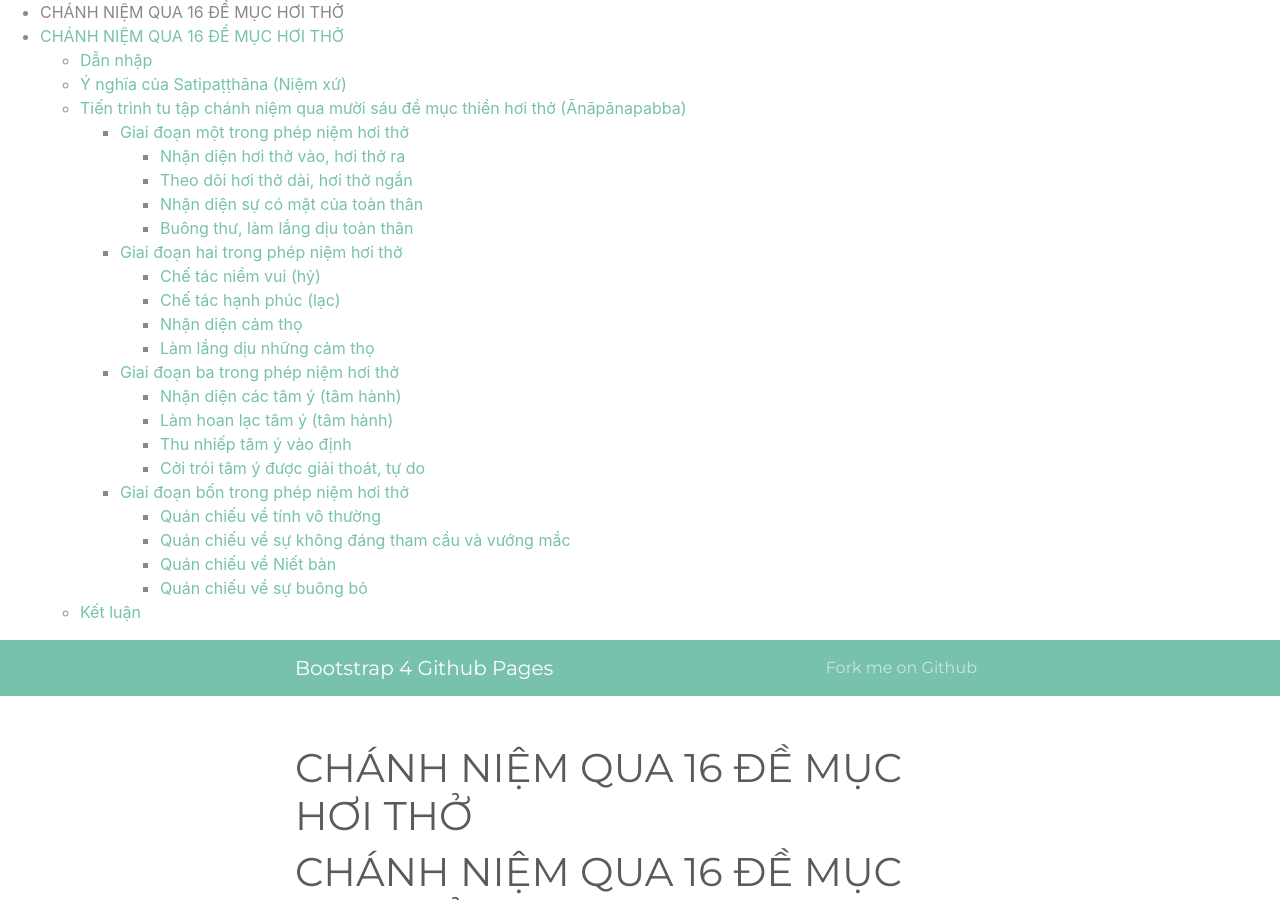
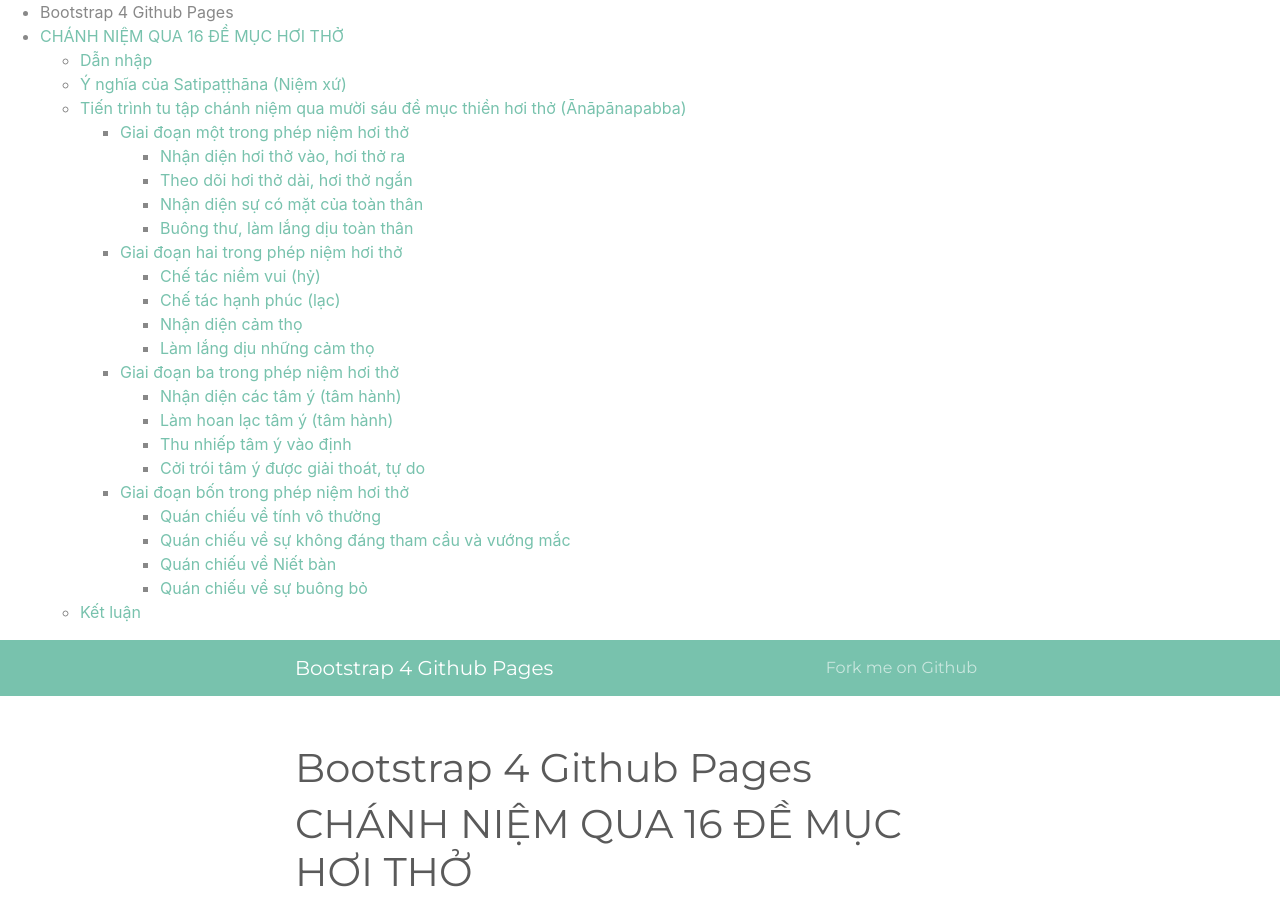
Before and after one commit to buddhists-meditation/getbootrap, a Jekyll site: the page built from abc.md, in a window 1280 px wide and 900 px high. Built offline with Jekyll 4.4.1, drawn with Linux system fonts in a browser that asks for light colours; our own code applies the rules of GitHub Pages for plain Markdown files.

Commit message:
Update abc.md

```diff
--- a/abc.md
+++ b/abc.md
@@ -1,3 +1,8 @@
+---
+layout: page
+title: Bootstrap 4 Github Pages
+---
+
 # CHÁNH NIỆM QUA 16 ĐỀ MỤC HƠI THỞ
 
 Nội dung:
```
